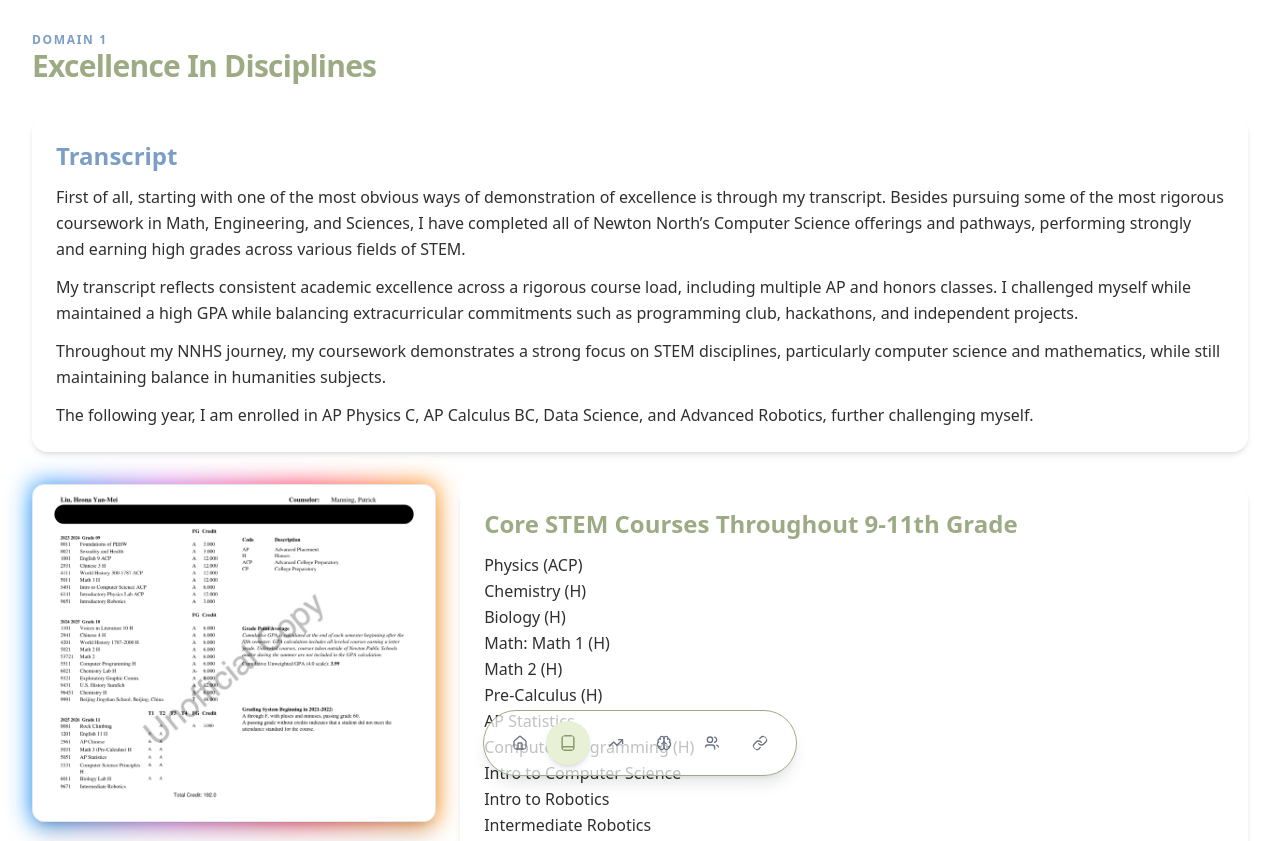
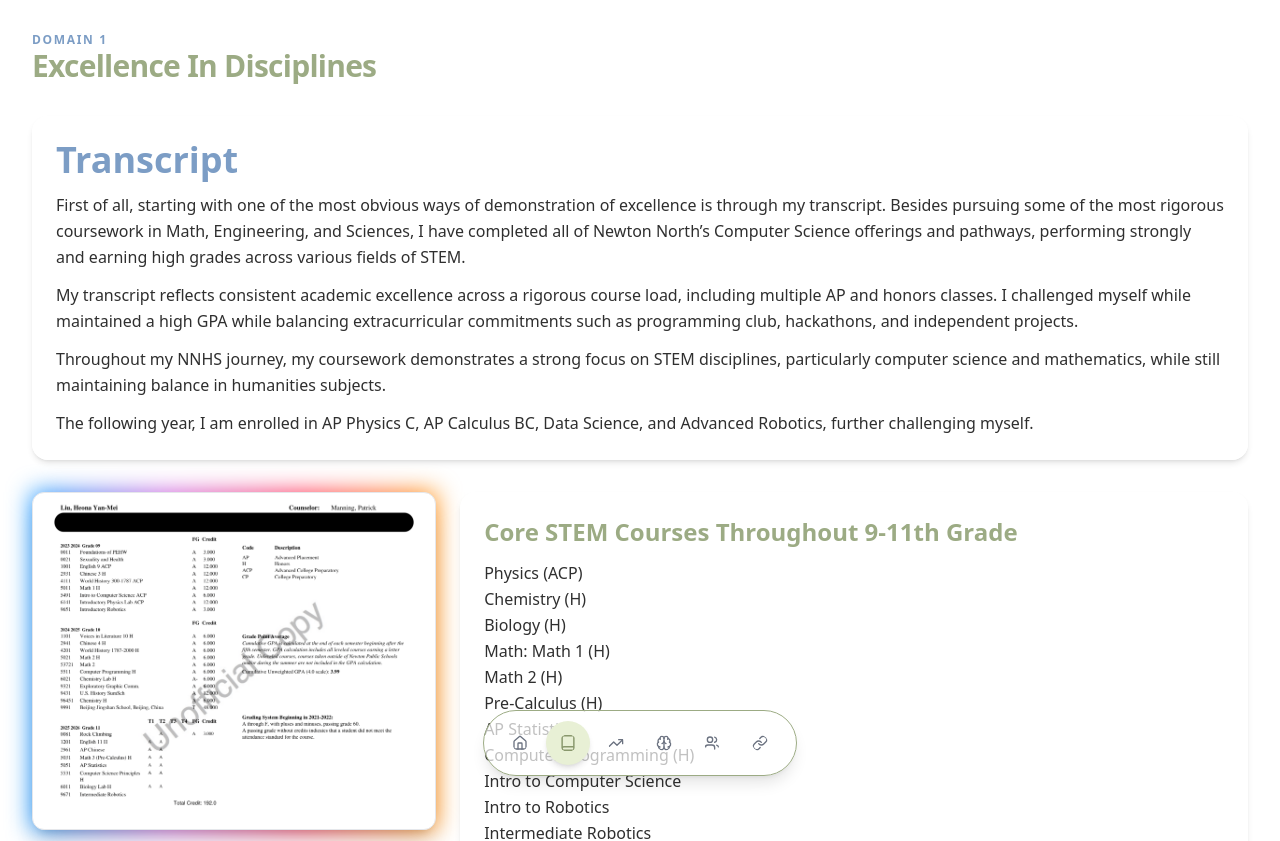
Before and after one commit to heonaliu/stem, a React (Vite) app: page /domain1 in a window 1280 px wide. Shown: the top 841 px of the page. Built offline with nearby package versions, Linux system fonts and the light colour scheme.

Commit message:
reorganize section into folder files for even better task organizaton

```diff
--- a/src/components/Subheading.jsx
+++ b/src/components/Subheading.jsx
@@ -1,5 +1,5 @@
-export default function Subheading({ title, color}) {
-  return <h1 className={`text-2xl font-bold ${color}`}>
+export default function Subheading({ title, color, size}) {
+  return <h1 className={`text-${size}xl font-bold ${color}`}>
     {title}
     </h1>;
 }
--- a/src/pages/Domain1.jsx
+++ b/src/pages/Domain1.jsx
@@ -2,47 +2,16 @@ import Subheading from "@/components/Subheading";
 import Header from "../components/Header";
 import Card from "@/components/Card";
 import { GlowCard } from "@/components/GlowCard";
-import transcript from "../assets/public/transcript.png";
+
 
 import { domain1Content } from "@/data/domain1Content";
+import Transcript from "./Domain1Sections/Transcript";
 
 export default function Domain1() {
   return (
     <div className="p-8 flex flex-col gap-8">
       <Header domain="1" title="Excellence In Disciplines" />
-
-      <Card>
-        <Subheading
-          title={domain1Content.transcript.title}
-          color={"text-accent-500"}
-        />
-        {domain1Content.transcript.paragraphs.map((p, i) => (
-          <p key={i}>{p}</p>
-        ))}
-      </Card>
-
-      <div className="flex flex-wrap gap-6 items-start">
-        <div className="shrink-0">
-          <GlowCard image={transcript} />
-        </div>
-
-        <div className="flex-1 min-w-[250px] max-w-auto">
-          <Card>
-            <div>
-              <Subheading
-                title={domain1Content.transcript.titleCore}
-                color="text-primary-500"
-              />
-            </div>
-
-            <ul>
-              {domain1Content.transcript.coreContent.map((p, i) => (
-                <li key={i}>{p}</li>
-              ))}
-            </ul>
-          </Card>
-        </div>
-      </div>
+      <Transcript />
 
       <Subheading title="NCWIT" />
       <Card title="NCWIT" />
--- /dev/null
+++ b/src/pages/Domain1Sections/Transcript.jsx
@@ -0,0 +1,46 @@
+import Card from "@/components/Card";
+import Subheading from "@/components/Subheading";
+import { GlowCard } from "@/components/GlowCard";
+import { domain1Content } from "@/data/domain1Content";
+import transcript from "../../assets/public/transcript.png";
+
+export default function Transcript() {
+  return (
+    <>
+      <Card>
+        <Subheading
+          title={domain1Content.transcript.title}
+          color={"text-accent-500"}
+          size="4"
+        />
+        {domain1Content.transcript.paragraphs.map((p, i) => (
+          <p key={i}>{p}</p>
+        ))}
+      </Card>
+
+      <div className="flex flex-wrap gap-6 items-start">
+        <div className="shrink-0">
+          <GlowCard image={transcript} />
+        </div>
+
+        <div className="flex-1 min-w-[250px] max-w-auto">
+          <Card>
+            <div>
+              <Subheading
+                title={domain1Content.transcript.titleCore}
+                color="text-primary-500"
+                size="2"
+              />
+            </div>
+
+            <ul>
+              {domain1Content.transcript.coreContent.map((p, i) => (
+                <li key={i}>{p}</li>
+              ))}
+            </ul>
+          </Card>
+        </div>
+      </div>
+    </>
+  );
+}
```
